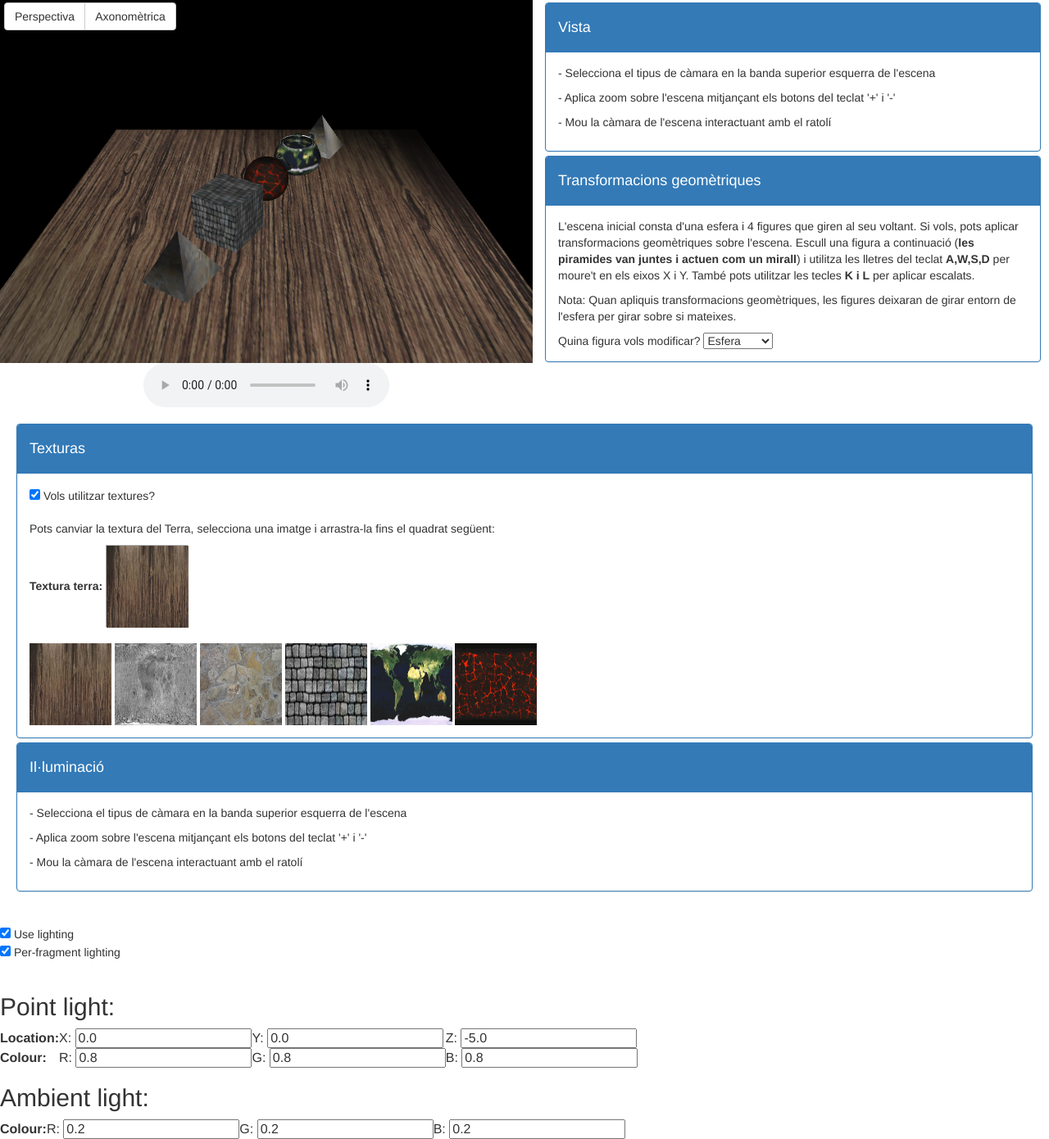
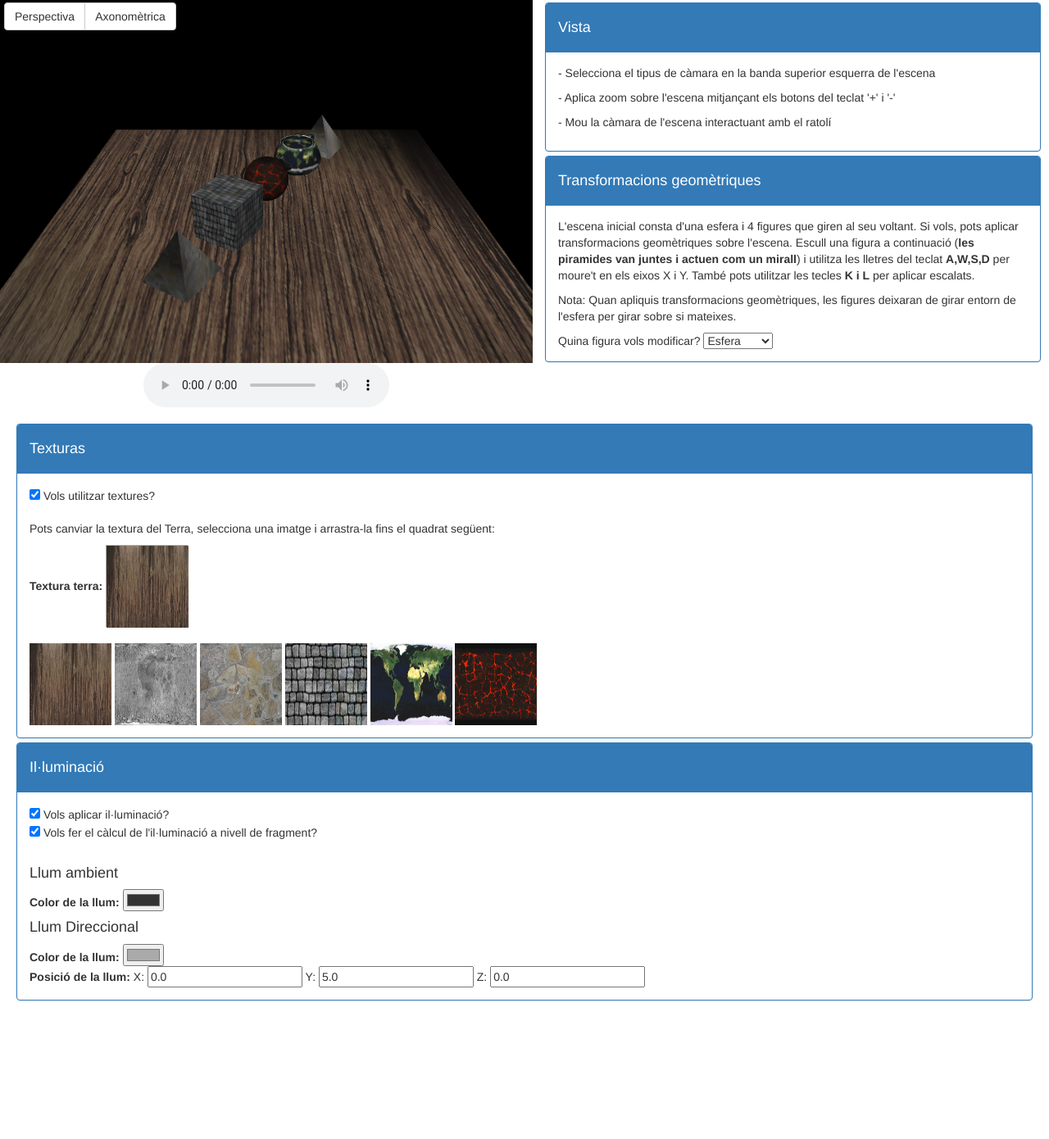
Before and after one commit to victorpm5/sgi, a plain HTML site: page Pràctica/index.html in a window 1280 px wide. Shown: the part 7-1397 px from the top of the page at 82% size. After the commit the page ends 1268 px from the top, so only its background shows below. Drawn offline with nearby package versions, Linux system fonts and the light colour scheme; animation ran at ten frames a second.

Commit message:
add input color to select ambient and directional light color

```diff
--- a/Pràctica/index.html
+++ b/Pràctica/index.html
@@ -213,9 +213,12 @@
         program.mvMatrixUniform = gl.getUniformLocation(program, "uMVMatrix");
         program.nMatrixUniform = gl.getUniformLocation(program, "uNMatrix");
         program.samplerUniform = gl.getUniformLocation(program, "uSampler");
+
         program.useTexturesUniform = gl.getUniformLocation(program, "uUseTextures");
         program.useLightingUniform = gl.getUniformLocation(program, "uUseLighting");
+
         program.ambientColorUniform = gl.getUniformLocation(program, "uAmbientColor");
+
         program.pointLightingLocationUniform = gl.getUniformLocation(program, "uPointLightingLocation");
         program.pointLightingColorUniform = gl.getUniformLocation(program, "uPointLightingColor");
 
@@ -241,6 +244,8 @@
 
         gl.bindTexture(gl.TEXTURE_2D, null);
     }
+
+
     var moonTexture;
     var earthTexture;
     var fustaTexture;
@@ -1008,6 +1013,10 @@
 
         initView();
 
+
+        /**
+        *******************Il·luminació a nivell de vertex o de fragment ************
+        */
         var perFragmentLighting = document.getElementById("per-fragment").checked;
         if (perFragmentLighting) {
             currentProgram = perFragmentProgram;
@@ -1021,9 +1030,9 @@
         if (lighting) {
             gl.uniform3f(
                 currentProgram.ambientColorUniform,
-                parseFloat(document.getElementById("ambientR").value),
-                parseFloat(document.getElementById("ambientG").value),
-                parseFloat(document.getElementById("ambientB").value)
+                parseFloat((ambientLight[0]/255.0)),
+                parseFloat((ambientLight[1]/255.0)),
+                parseFloat((ambientLight[2]/255.0))
             );
 
             gl.uniform3f(
@@ -1035,9 +1044,9 @@
 
             gl.uniform3f(
                 currentProgram.pointLightingColorUniform,
-                parseFloat(document.getElementById("pointR").value),
-                parseFloat(document.getElementById("pointG").value),
-                parseFloat(document.getElementById("pointB").value)
+                parseFloat((directionalLight[0]/255.0)),
+                parseFloat((directionalLight[1]/255.0)),
+                parseFloat((directionalLight[2]/255.0))
             );
         }
 
@@ -1208,6 +1217,8 @@
 
         tipusCamaraView = 'Perspectiva';
         terraDragTex = 'fustaTex';
+        ambientLight = hex2rgb('#333333');
+        directionalLight = hex2rgb('#aaaaaa');
 
         gl.clearColor(0.0, 0.0, 0.0, 1.0);
         gl.enable(gl.DEPTH_TEST);
@@ -1242,6 +1253,20 @@
         terraDragTex = id;
     }
 
+
+    function hex2rgb(hex) {
+      return ['0x' + hex[1] + hex[2] | 0, '0x' + hex[3] + hex[4] | 0, '0x' + hex[5] + hex[6] | 0];
+    }
+
+    var ambientLight;
+    function setAmbientLight(color){
+        ambientLight = hex2rgb(color);
+    }
+
+    var directionalLight;
+    function setDirectionalLight(color){
+        directionalLight = hex2rgb(color);
+    }
 
 </script>
 
@@ -1350,45 +1375,25 @@
             <h4>Il·luminació</h4>
         </div>
         <div class="panel-body">
-            <p> - Selecciona el tipus de càmara en la banda superior esquerra de l'escena</p>
-            <p> - Aplica zoom sobre l'escena mitjançant els botons del teclat '+' i '-' </p>
-            <p> - Mou la càmara de l'escena interactuant amb el ratolí </p>
+
+            <input type="checkbox" id="lighting" checked /> Vols aplicar il·luminació? <br/>
+            <input type="checkbox" id="per-fragment" checked /> Vols fer el càlcul de l'il·luminació a nivell de fragment?<br/>
+            <br/>
+
+            <h4>Llum ambient</h4>
+
+            <b>Color de la llum:</b> <input type="color" id="colorAmbient" value="#333333" onchange="setAmbientLight(this.value);">
+
+            <h4>Llum Direccional</h4>
+
+            <b>Color de la llum:</b> <input type="color" id="colorDireccional" value="#aaaaaa" onchange="setDirectionalLight(this.value);"></br>
+            <b>Posició de la llum:</b>
+                X: <input type="number" id="lightPositionX" value="0.0" />
+                Y: <input type="number" id="lightPositionY" value="5.0" />
+                Z: <input type="number" id="lightPositionZ" value="0.0" />
         </div>
     </div>
 </div>
-
-<input type="checkbox" id="lighting" checked /> Use lighting<br/>
-<input type="checkbox" id="per-fragment" checked /> Per-fragment lighting<br/>
-<br/>
-
-    <h2>Point light:</h2>
-
-    <table style="border: 0; padding: 10px;">
-        <tr>
-            <td><b>Location:</b>
-            <td>X: <input type="text" id="lightPositionX" value="0.0" />
-            <td>Y: <input type="text" id="lightPositionY" value="0.0" />
-            <td>Z: <input type="text" id="lightPositionZ" value="-5.0" />
-        </tr>
-        <tr>
-            <td><b>Colour:</b>
-            <td>R: <input type="text" id="pointR" value="0.8" />
-            <td>G: <input type="text" id="pointG" value="0.8" />
-            <td>B: <input type="text" id="pointB" value="0.8" />
-        </tr>
-    </table>
-
-    <h2>Ambient light:</h2>
-
-    <table style="border: 0; padding: 10px;">
-        <tr>
-            <td><b>Colour:</b>
-            <td>R: <input type="text" id="ambientR" value="0.2" />
-            <td>G: <input type="text" id="ambientG" value="0.2" />
-            <td>B: <input type="text" id="ambientB" value="0.2" />
-        </tr>
-    </table>
-
 </body>
 
 </html>
```
